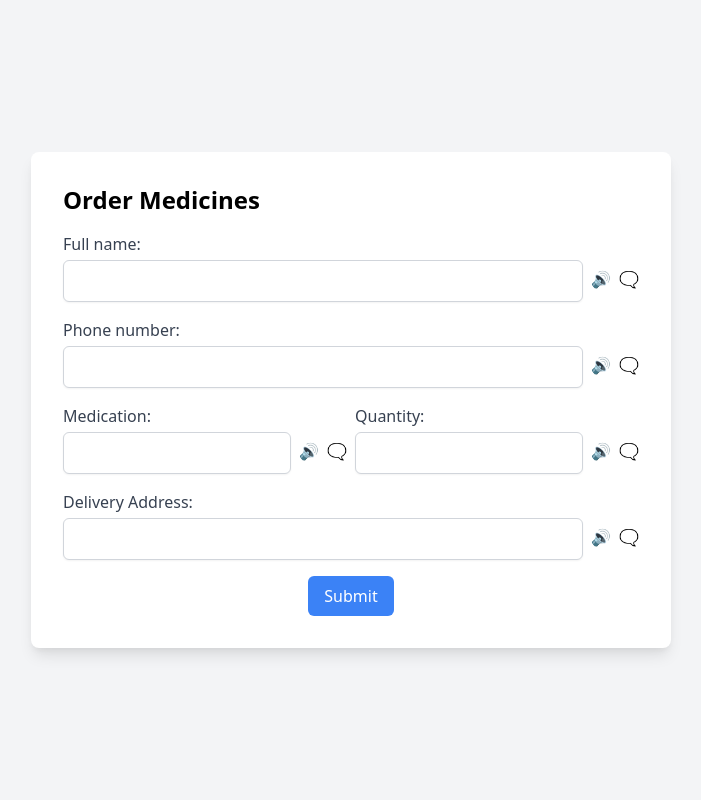
After one commit to ChirayuSahu/ReachMe, a Flask app: template templates/orderMeds2.html in a window 1280 px wide. The commit adds this page. Shown: the whole page, without its empty margins (289-990 px from the left). Run offline with Flask 3, Linux system fonts and the light colour scheme; the template is opened without the code that fills it, so the values that code supplies are empty.

Commit message:
Add files via upload

```diff
--- a/app.py
+++ b/app.py
@@ -12,6 +12,7 @@ app.secret_key = "supersecretkey"
 # Paths to Excel files
 MEDICINE_PRICES_FILE = "medicine_prices.xlsx"
 ORDERS_FILE = "orders.xlsx"
+DOCTORS_LIST_FILE = "doctor_list.xlsx"
 
 # Function to load medicine prices from Excel
 def load_medicine_prices():
@@ -39,6 +40,21 @@ def log_order_to_excel(full_name, phone_number, medication, quantity, shipping_a
     sheet = workbook.active
     sheet.append([full_name, phone_number, medication, quantity, shipping_address])
     workbook.save(ORDERS_FILE)
+
+# Function to read doctor list from Excel using openpyxl
+def get_doctor_list():
+    # Load the workbook and select the active worksheet
+    wb = load_workbook('doctor_list.xlsx')
+    ws = wb.active
+
+    # Collect doctor name and specialization from each row
+    doctor_list = []
+    for row in ws.iter_rows(min_row=2, values_only=True):  # Assuming the first row is the header
+        doctor_name = row[0]
+        specialization = row[1]
+        doctor_list.append((doctor_name, specialization))
+
+    return doctor_list
 
 # Load or create the Excel file
 excel_file = 'consultations.xlsx'
@@ -74,14 +90,18 @@ def talk_ai():
 
 @app.route('/consult')
 def consult():
-    # List of doctors
-    doctors = [
-        {'name': 'Dr. John Smith', 'specialty': 'Cardiologist'},
-        {'name': 'Dr. Sarah Johnson', 'specialty': 'Pediatrician'},
-        {'name': 'Dr. Michael Lee', 'specialty': 'Neurologist'},
-        {'name': 'Dr. Laura Moore', 'specialty': 'General Physician'},
-    ]
-    return render_template('consult.html', doctors=doctors)
+    # Load doctor data from Excel
+    workbook = load_workbook('doctor_list.xlsx')
+    sheet = workbook.active
+    doctors = []
+
+    for row in sheet.iter_rows(min_row=2, values_only=True):  # assuming the first row is headers
+        doctor = {
+            'name': row[0],        # Adjust indices based on your Excel structure
+            'specialty': row[1]
+        }
+        doctors.append(doctor)
+    return render_template('consult.html',doctors=doctors)
 
 @app.route('/submit-consult', methods=['POST'])
 def submit_consult():
--- a/templates/about-us.html
+++ b/templates/about-us.html
@@ -29,7 +29,7 @@
                 <a href="/orderMeds" class="block py-2 px-3 text-gray-900 rounded hover:bg-gray-100 md:hover:bg-transparent md:border-0 md:hover:text-green-700 md:p-0 dark:text-white md:dark:hover:text-green-500 dark:hover:bg-gray-700 dark:hover:text-green-300 md:dark:hover:bg-transparent">Order Meds</a>
             </li>
             <li>
-                <a href="/consult" class="block py-2 px-3 text-white bg-green-700 rounded md:bg-transparent md:text-green-700 md:p-0 dark:text-white md:dark:text-green-500">Consult Dr.</a>
+                <a href="/consult" class="block py-2 px-3 text-gray-900 rounded hover:bg-gray-100 md:hover:bg-transparent md:border-0 md:hover:text-green-700 md:p-0 dark:text-white md:dark:hover:text-green-500 dark:hover:bg-gray-700 dark:hover:text-green-300 md:dark:hover:bg-transparent">Consult Dr.</a>
             </li>
             <li>
                 <button id="dropdownNavbarLink" data-dropdown-toggle="dropdownNavbar" class="flex items-center justify-between w-full py-2 px-3 text-gray-900 rounded hover:bg-gray-100 md:hover:bg-transparent md:border-0 md:hover:text-blue-700 md:p-0 md:w-auto dark:text-white md:dark:hover:text-blue-500 dark:focus:text-white dark:border-gray-700 dark:hover:bg-gray-700 md:dark:hover:bg-transparent">Services<svg class="w-2.5 h-2.5 ms-2.5" aria-hidden="true" xmlns="http://www.w3.org/2000/svg" fill="none" viewBox="0 0 10 6">
--- a/templates/contact-us.html
+++ b/templates/contact-us.html
@@ -25,7 +25,7 @@
           <div class="hidden w-full md:block md:w-auto" id="navbar-default">
             <ul class="font-medium flex flex-col p-4 md:p-0 mt-4 border border-gray-100 rounded-lg bg-gray-50 md:flex-row md:space-x-8 rtl:space-x-reverse md:mt-0 md:border-0 md:bg-white dark:bg-gray-800 md:dark:bg-gray-900 dark:border-gray-700">
               <li>
-                <a href="/" class="block py-2 px-3 text-white bg-green-700 rounded md:bg-transparent md:text-green-700 md:p-0 dark:text-white md:dark:text-green-500" aria-current="page">Home</a>
+                <a href="/" class="block py-2 px-3 text-gray-900 rounded hover:bg-gray-100 md:hover:bg-transparent md:border-0 md:hover:text-green-700 md:p-0 dark:text-white md:dark:hover:text-green-500 dark:hover:bg-gray-700 dark:hover:text-green-300 md:dark:hover:bg-transparent" aria-current="page">Home</a>
               </li>
               <li>
                 <a href="/orderMeds.html" class="block py-2 px-3 text-gray-900 rounded hover:bg-gray-100 md:hover:bg-transparent md:border-0 md:hover:text-green-700 md:p-0 dark:text-white md:dark:hover:text-green-500 dark:hover:bg-gray-700 dark:hover:text-green-300 md:dark:hover:bg-transparent">Order Meds</a>
--- a/templates/getting-started.html
+++ b/templates/getting-started.html
@@ -66,7 +66,7 @@
               <h1 class="max-w-2xl mb-4 text-4xl font-extrabold tracking-tight leading-none md:text-5xl xl:text-6xl dark:text-white">Getting Started.</h1>
               <p class="max-w-2xl mb-6 font-light text-gray-500 lg:mb-8 md:text-lg lg:text-xl dark:text-gray-400"></p>
 
-              <a href="/orderMeds" class="inline-flex items-center justify-center px-5 py-3 mr-3 text-base font-medium text-center text-white rounded-lg bg-primary-700 hover:bg-primary-800 focus:ring-4 focus:ring-primary-300 dark:focus:ring-primary-900">
+              <a href="/orderMeds" class="inline-flex items-center justify-center px-5 py-3 mr-3 text-base font-medium text-center text-white bg-green-700 rounded-lg bg-primary-700 hover:bg-gray-800 focus:ring-4 focus:ring-primary-300 dark:focus:ring-primary-900">
                   Order Meds
                   <svg class="w-5 h-5 ml-2 -mr-1" fill="currentColor" viewBox="0 0 20 20" xmlns="http://www.w3.org/2000/svg"><path fill-rule="evenodd" d="M10.293 3.293a1 1 0 011.414 0l6 6a1 1 0 010 1.414l-6 6a1 1 0 01-1.414-1.414L14.586 11H3a1 1 0 110-2h11.586l-4.293-4.293a1 1 0 010-1.414z" clip-rule="evenodd"></path></svg>
               </a>
@@ -79,12 +79,12 @@
                 <li class="mb-10 ms-4">
                     <div class="absolute w-3 h-3 bg-gray-200 rounded-full mt-1.5 -start-1.5 border border-white dark:border-gray-900 dark:bg-gray-700"></div>
                     <h3 class="text-lg font-semibold text-gray-900 dark:text-white">1. Ordering Medicines</h3>
-                    <p class="mb-4 text-base font-normal text-gray-500 dark:text-gray-400">By clicking on <i class="font-bold dark:text-white">Order Meds</i>, you can request medications for yourself to be delivered either to a nearby drop point or directly to your home.</p>
+                    <p class="mb-4 text-base font-normal text-gray-500 dark:text-gray-400">By clicking on <i class="font-bold text-green-700 dark:text-green-500">Order Meds</i>, you can request medications for yourself to be delivered either to a nearby drop point or directly to your home.</p>
                 </li>
                 <li class="mb-10 ms-4">
                     <div class="absolute w-3 h-3 bg-gray-200 rounded-full mt-1.5 -start-1.5 border border-white dark:border-gray-900 dark:bg-gray-700"></div>
                     <h3 class="text-lg font-semibold text-gray-900 dark:text-white">2. Requesting Appointment</h3>
-                    <p class="text-base font-normal text-gray-500 dark:text-gray-400">Go to the <i class="font-bold dark:text-white">Consult</i> section now to book a one-on-one appointment with a doctor of your choice in just minutes.</p>
+                    <p class="text-base font-normal text-gray-500 dark:text-gray-400">Go to the <i class="font-bold text-green-700 dark:text-green-500">Consult</i> section now to book a one-on-one appointment with a doctor of your choice in just minutes.</p>
                 </li>
                 <li class="ms-4">
                     <div class="absolute w-3 h-3 bg-gray-200 rounded-full mt-1.5 -start-1.5 border border-white dark:border-gray-900 dark:bg-gray-700"></div>
--- /dev/null
+++ b/templates/orderMeds2.html
@@ -0,0 +1,108 @@
+<!DOCTYPE html>
+<html lang="en">
+<head>
+    <meta charset="UTF-8">
+    <meta name="viewport" content="width=device-width, initial-scale=1.0">
+    <title>Order Medicines</title>
+    <link href="https://cdn.jsdelivr.net/npm/tailwindcss@2.2.19/dist/tailwind.min.css" rel="stylesheet">
+</head>
+<body class="bg-gray-100 h-screen flex justify-center items-center">
+    <div class="bg-white p-8 rounded-lg shadow-lg w-1/2">
+        <h1 class="text-2xl font-bold mb-4">Order Medicines</h1>
+        <form action="/submit" method="POST" class="space-y-4">
+            <div>
+                <label for="Full_name" class="block font-medium text-gray-700 dark:text-white">Full name:</label>
+                <div class="flex items-center">
+                    <input type="text" id="Full_name" name="Full_name" required class="mt-1 block w-full p-2 border border-gray-300 rounded-md shadow-sm focus:ring-blue-500 focus:border-blue-500">
+                    <button type="button" onclick="speakLabel('Full name')" class="text-blue-500 ml-2">&#128266;</button>
+                    <button type="button" onclick="startRecognition('Full_name')" class="text-blue-500 ml-2">&#128488;</button>
+                </div>
+            </div>
+            <div>
+                <label for="Phone_number" class="block font-medium text-gray-700 dark:text-white">Phone number:</label>
+                <div class="flex items-center">
+                    <input type="number" id="Phone_number" name="Phone_number" required class="mt-1 block w-full p-2 border border-gray-300 rounded-md shadow-sm focus:ring-blue-500 focus:border-blue-500">
+                    <button type="button" onclick="speakLabel('Phone number')" class="text-blue-500 ml-2">&#128266;</button>
+                    <button type="button" onclick="startRecognition('Phone_number')" class="text-blue-500 ml-2">&#128488;</button>
+                </div>
+            </div>
+
+            <div id="medications" class="space-y-4">
+                <div class="flex items-center space-x-2">
+                    <div class="flex-1">
+                        <label for="Medication" class="block font-medium text-gray-700 dark:text-white">Medication:</label>
+                        <div class="flex items-center">
+                            <input type="text" name="Medication" required class="mt-1 block w-full p-2 border border-gray-300 rounded-md shadow-sm focus:ring-blue-500 focus:border-blue-500">
+                            <button type="button" onclick="speakLabel('Medication')" class="text-blue-500 ml-2">&#128266;</button>
+                            <button type="button" onclick="startRecognition('Medication')" class="text-blue-500 ml-2">&#128488;</button>
+                        </div>
+                    </div>
+                    <div class="flex-1">
+                        <label for="Quantity" class="block font-medium text-gray-700 dark:text-white">Quantity:</label>
+                        <div class="flex items-center">
+                            <input type="number" name="Quantity" min="1" required class="mt-1 block w-full p-2 border border-gray-300 rounded-md shadow-sm focus:ring-blue-500 focus:border-blue-500">
+                            <button type="button" onclick="speakLabel('Quantity')" class="text-blue-500 ml-2">&#128266;</button>
+                            <button type="button" onclick="startRecognition('Quantity')" class="text-blue-500 ml-2">&#128488;</button>
+                        </div>
+                    </div>
+                </div>
+            </div>
+
+            <div>
+                <label for="Shipping_address" class="block font-medium text-gray-700 dark:text-white">Delivery Address:</label>
+                <div class="flex items-center">
+                    <input type="text" id="Shipping_address" name="Shipping_address" required class="mt-1 block w-full p-2 border border-gray-300 rounded-md shadow-sm focus:ring-blue-500 focus:border-blue-500">
+                    <button type="button" onclick="speakLabel('Delivery Address')" class="text-blue-500 ml-2">&#128266;</button>
+                    <button type="button" onclick="startRecognition('Shipping_address')" class="text-blue-500 ml-2">&#128488;</button>
+                </div>
+            </div>
+
+            <div class="text-center">
+                <button type="submit" class="bg-blue-500 hover:bg-blue-700 text-white py-2 px-4 rounded-md">Submit</button>
+            </div>
+        </form>
+    </div>
+
+    <script>
+        function speakLabel(label) {
+            const utterance = new SpeechSynthesisUtterance(label);
+            window.speechSynthesis.speak(utterance);
+        }
+
+        let recognition;
+        let currentFieldId = null;
+
+        function startRecognition(fieldId) {
+            currentFieldId = fieldId;
+            if (!('webkitSpeechRecognition' in window)) {
+                alert("Speech recognition not supported in this browser.");
+                return;
+            }
+
+            recognition = new webkitSpeechRecognition();
+            recognition.continuous = false;
+            recognition.interimResults = false;
+            recognition.lang = 'en-US';
+
+            recognition.onstart = function() {
+                console.log("Voice recognition started. Try speaking into the microphone.");
+            };
+
+            recognition.onresult = function(event) {
+                const transcript = event.results[0][0].transcript;
+                document.getElementById(currentFieldId).value = transcript;
+            };
+
+            recognition.onerror = function(event) {
+                console.error("Speech recognition error: ", event.error);
+            };
+
+            recognition.onend = function() {
+                console.log("Voice recognition ended.");
+            };
+
+            recognition.start();
+        }
+    </script>
+</body>
+</html>
```
Also changed, not shown: templates/consult.html (+4 -14 lines), templates/medicine-identification.html.html (added, +22 -0 lines), templates/talk-to-ai.html (added, +38 -0 lines), static/IMG_1665.JPG (added), 2 other files.
